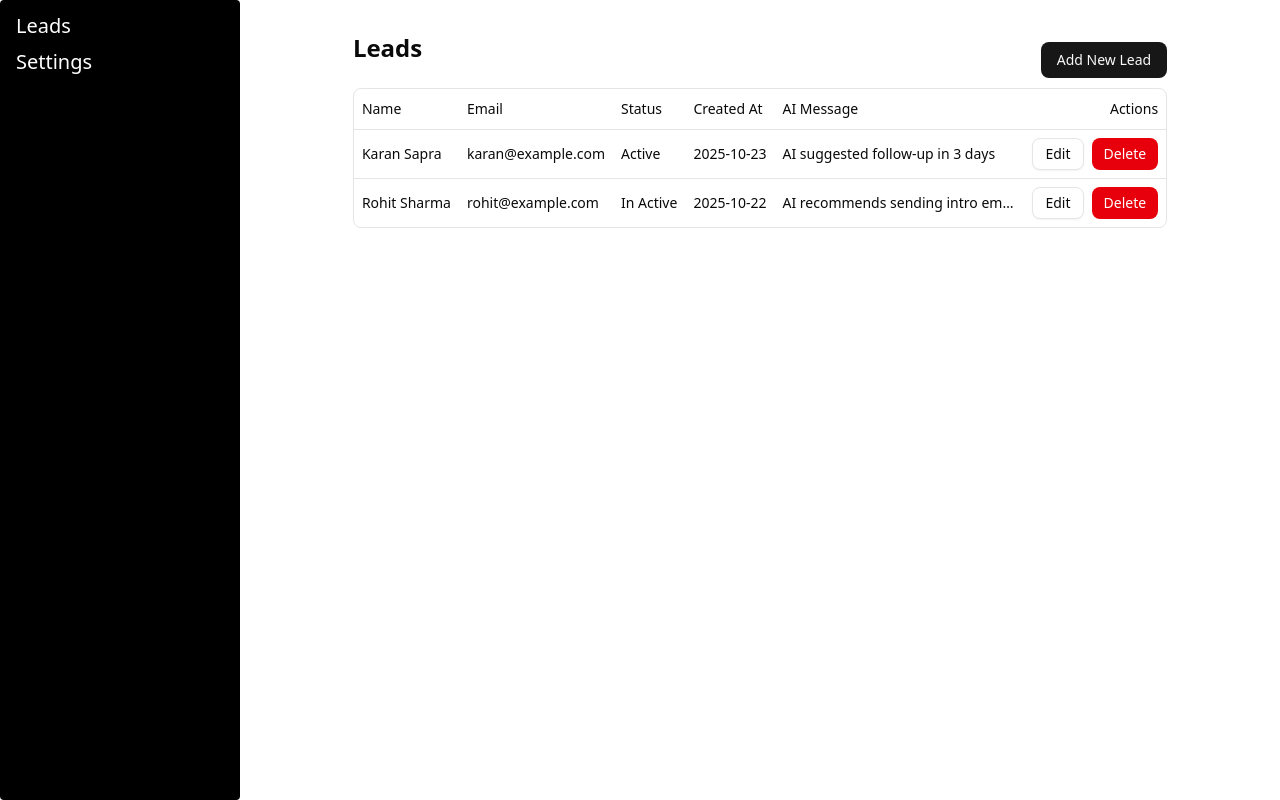
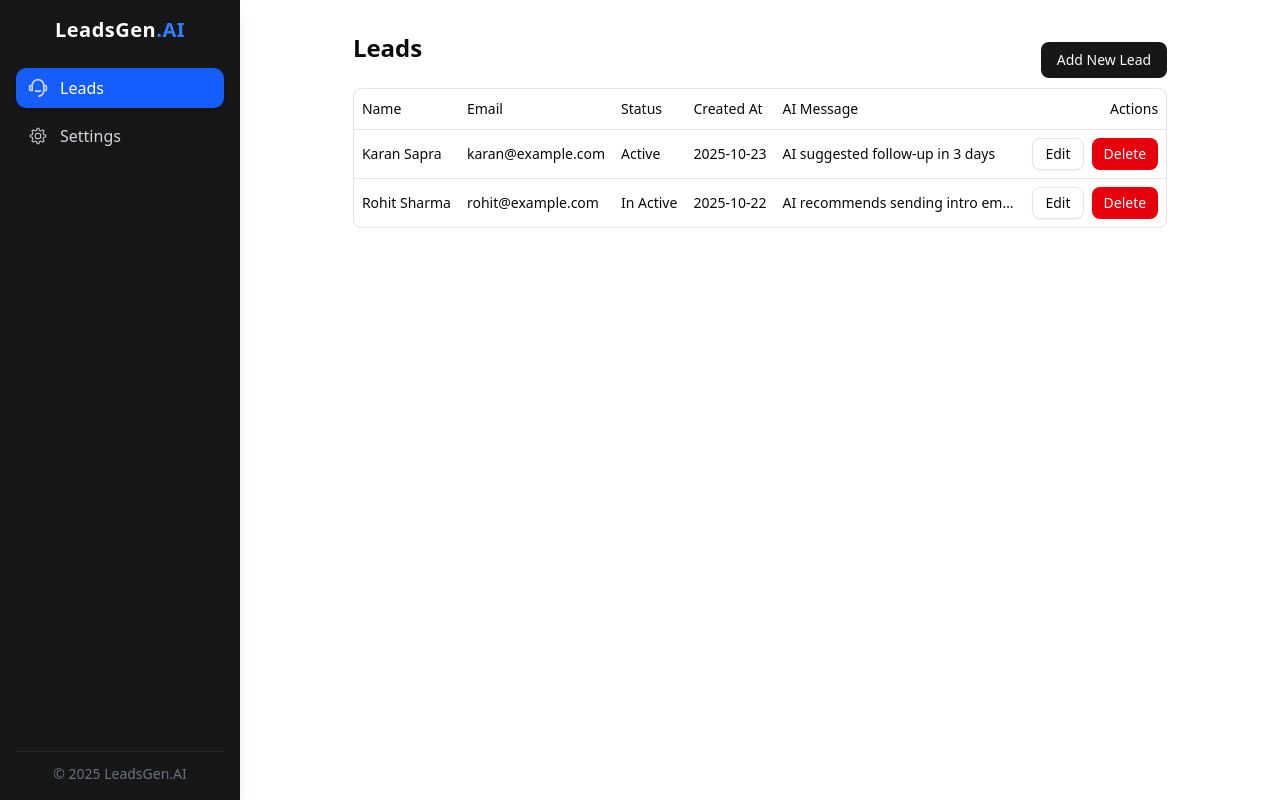
Before and after one commit to KaranSapra124/LeadsGen, a Next.js app in the folder leadsgen/: page /Routes/Dashboard/Lead in a window 1280 px wide. Built offline with nearby package versions, Linux system fonts and the light colour scheme.

Commit message:
Added SVG icons in sidebar

```diff
--- a/leadsgen/app/components/RootLayout/RootLayout.tsx
+++ b/leadsgen/app/components/RootLayout/RootLayout.tsx
@@ -1,23 +1,83 @@
-import Link from 'next/link'
-import React from 'react'
+"use client"
+
+import Link from "next/link"
+import { usePathname } from "next/navigation"
+import React from "react"
 
 const RootLayout = () => {
+    const pathname = usePathname()
+
     const navLinks = [
         {
             title: "Leads",
-            link: "/Routes/Dashboard/Lead"
+            icon: (
+                <svg
+                    xmlns="http://www.w3.org/2000/svg"
+                    width={20}
+                    height={20}
+                    viewBox="0 0 24 24"
+                >
+                    <path
+                        fill="currentColor"
+                        d="M19.938 8H21a2 2 0 0 1 2 2v4a2 2 0 0 1-2 2h-1.062A8 8 0 0 1 12 23v-2a6 6 0 0 0 6-6V9A6 6 0 0 0 6 9v7H3a2 2 0 0 1-2-2v-4a2 2 0 0 1 2-2h1.062a8.001 8.001 0 0 1 15.876 0M3 10v4h1v-4zm17 0v4h1v-4zM7.76 15.785l1.06-1.696A5.97 5.97 0 0 0 12 15a5.97 5.97 0 0 0 3.18-.911l1.06 1.696A7.96 7.96 0 0 1 12 17a7.96 7.96 0 0 1-4.24-1.215"
+                    />
+                </svg>
+            ),
+            link: "/Routes/Dashboard/Lead",
         },
         {
             title: "Settings",
-            link: "/Routes/Dashboard/Settings"
-        }
+            icon: (
+                <svg
+                    xmlns="http://www.w3.org/2000/svg"
+                    width={20}
+                    height={20}
+                    viewBox="0 0 24 24"
+                >
+                    <path
+                        fill="currentColor"
+                        fillRule="evenodd"
+                        d="M12.563 3.2h-1.126l-.645 2.578l-.647.2a6.3 6.3 0 0 0-1.091.452l-.599.317l-2.28-1.368l-.796.797l1.368 2.28l-.317.598a6.3 6.3 0 0 0-.453 1.091l-.199.647l-2.578.645v1.126l2.578.645l.2.647q.173.568.452 1.091l.317.599l-1.368 2.28l.797.796l2.28-1.368l.598.317q.523.278 1.091.453l.647.199l.645 2.578h1.126l.645-2.578l.647-.2a6.3 6.3 0 0 0 1.091-.452l.599-.317l2.28 1.368l.796-.797l-1.368-2.28l.317-.598q.278-.523.453-1.091l.199-.647l2.578-.645v-1.126l-2.578-.645l-.2-.647a6.3 6.3 0 0 0-.452-1.091l-.317-.599l1.368-2.28l-.797-.796l-2.28 1.368l-.598-.317a6.3 6.3 0 0 0-1.091-.453l-.647-.199zm2.945 2.17l1.833-1.1a1 1 0 0 1 1.221.15l1.018 1.018a1 1 0 0 1 .15 1.221l-1.1 1.833q.33.62.54 1.3l2.073.519a1 1 0 0 1 .757.97v1.438a1 1 0 0 1-.757.97l-2.073.519q-.21.68-.54 1.3l1.1 1.833a1 1 0 0 1-.15 1.221l-1.018 1.018a1 1 0 0 1-1.221.15l-1.833-1.1q-.62.33-1.3.54l-.519 2.073a1 1 0 0 1-.97.757h-1.438a1 1 0 0 1-.97-.757l-.519-2.073a7.5 7.5 0 0 1-1.3-.54l-1.833 1.1a1 1 0 0 1-1.221-.15L4.42 18.562a1 1 0 0 1-.15-1.221l1.1-1.833a7.5 7.5 0 0 1-.54-1.3l-2.073-.519A1 1 0 0 1 2 12.72v-1.438a1 1 0 0 1 .757-.97l2.073-.519q.21-.68.54-1.3L4.27 6.66a1 1 0 0 1 .15-1.221L5.438 4.42a1 1 0 0 1 1.221-.15l1.833 1.1q.62-.33 1.3-.54l.519-2.073A1 1 0 0 1 11.28 2h1.438a1 1 0 0 1 .97.757l.519 2.073q.68.21 1.3.54zM12 14.8a2.8 2.8 0 1 0 0-5.6a2.8 2.8 0 0 0 0 5.6m0 1.2a4 4 0 1 1 0-8a4 4 0 0 1 0 8"
+                    />
+                </svg>
+            ),
+            link: "/Routes/Dashboard/Settings",
+        },
     ]
+
     return (
-        <div className='flex flex-col bg-black p-2 rounded h-screen min-w-60'>
-            {navLinks?.map((li, index) => {
-                return <Link className='text-white px-2 py-1 text-xl ' key={li?.title} href={li?.link}>{li?.title}</Link>
-            })}
-        </div>
+        <aside className="flex flex-col items-start justify-between bg-neutral-900 text-white p-4  h-screen min-w-60 shadow-lg">
+            {/* Top Section */}
+            <div className="w-full">
+                <h1 className="text-xl font-semibold text-center mb-6 tracking-wide">
+                    LeadsGen<span className="text-blue-500">.AI</span>
+                </h1>
+
+                <nav className="space-y-2 w-full">
+                    {navLinks.map((item) => {
+                        const isActive = pathname === item.link
+                        return (
+                            <Link
+                                key={item.title}
+                                href={item.link}
+                                className={`flex items-center gap-3 px-3 py-2 rounded-lg transition-all duration-200 ${isActive
+                                        ? "bg-blue-600 text-white shadow-md"
+                                        : "text-gray-300 hover:bg-neutral-800 hover:text-white"
+                                    }`}
+                            >
+                                <span className="text-gray-300">{item.icon}</span>
+                                <span className="font-medium">{item.title}</span>
+                            </Link>
+                        )
+                    })}
+                </nav>
+            </div>
+
+            {/* Bottom Section */}
+            <div className="text-sm text-gray-500 w-full text-center border-t border-neutral-800 pt-3">
+                © 2025 LeadsGen.AI
+            </div>
+        </aside>
     )
 }
 
```
